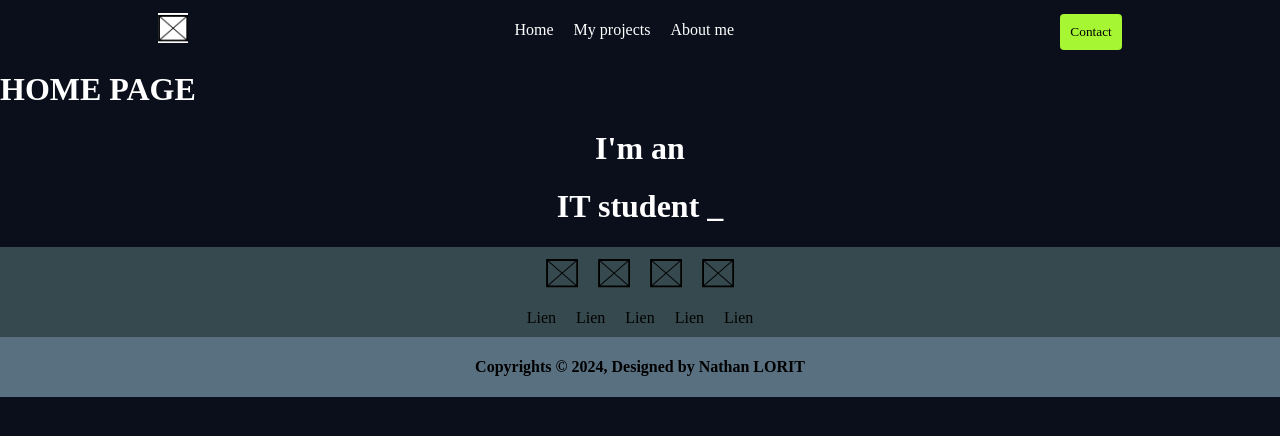
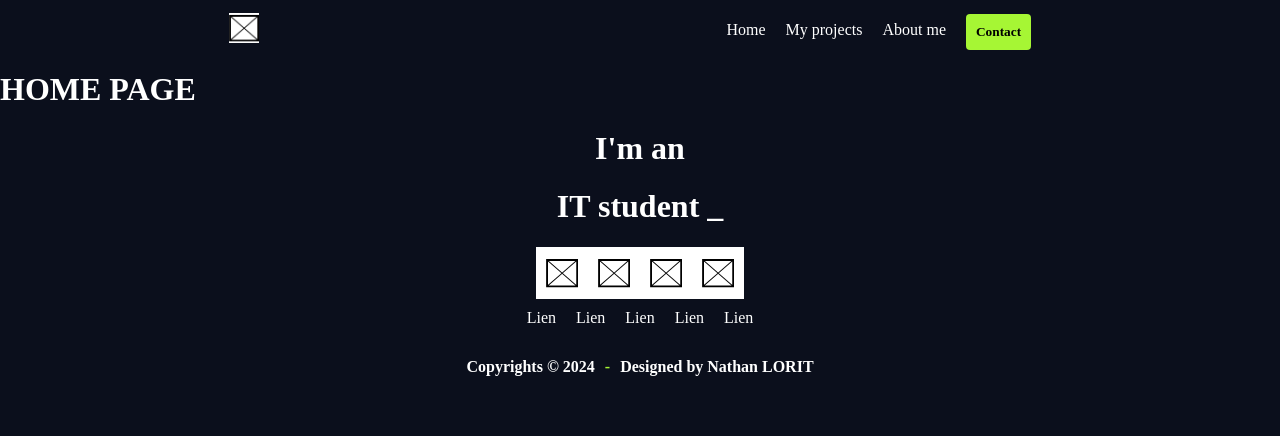
Before and after one commit to nlorit/Portfolio, a React (Create React App) app in the folder portfolio_website/: page / in a window 1280 px wide. Shown: the top 436 px of the page. Built offline with nearby package versions, Linux system fonts and the light colour scheme.

Commit message:
edit navabar and footer

```diff
--- a/portfolio_website/src/app/components/Footer/Footer.jsx
+++ b/portfolio_website/src/app/components/Footer/Footer.jsx
@@ -6,10 +6,10 @@ export default function Footer() {
     return (
         <div className="main_div_footer">
             <div class="logo_div_footer">
-                <img src={icon} alt="icon linkedIn"/>
-                <img src={icon} alt="icon linkedIn"/>
-                <img src={icon} alt="icon linkedIn"/>
-                <img src={icon} alt="icon linkedIn"/>
+                <img src={icon} alt="icon linkedIn" />
+                <img src={icon} alt="icon linkedIn" />
+                <img src={icon} alt="icon linkedIn" />
+                <img src={icon} alt="icon linkedIn" />
             </div>
             <div className="links_div_footer">
                 <a>Lien</a>
@@ -18,10 +18,10 @@ export default function Footer() {
                 <a>Lien</a>
                 <a>Lien</a>
             </div>
-            <div className="copyrights_div_footer">
-                <h4>
-                    Copyrights © 2024, Designed by Nathan LORIT
-                </h4>
+            <div className="main_copyrights_div_footer">
+                <h4>Copyrights © 2024</h4>
+                <h4 className="dash_copyrights_footer"> - </h4>
+                <h4>Designed by Nathan LORIT</h4>
             </div>
 
         </div>
--- a/portfolio_website/src/app/components/Navbar/Navbar.jsx
+++ b/portfolio_website/src/app/components/Navbar/Navbar.jsx
@@ -9,21 +9,22 @@ export default function Navbar() {
                         <img src={icon} />
                     </a>
                 </div>
-
+                <div className="right_div_navbar">
                     <div className="links_div_navbar">
-                    <a href="/">Home</a>
+                        <a className="active" href="/">Home</a>
                         <a href="/project">My projects</a>
                         <a href="/about">About me</a>
                     </div>
 
-                <div className = "button_div_navbar">
+                    <div className="button_div_navbar">
                         <button>
-                        <a href ="/about">
+                            <a href="/about">
                                 Contact
                             </a>
                         </button>
                     </div>
                 </div>
+            </div>
         </nav>
     )
 }
--- a/portfolio_website/src/app/styles/App.css
+++ b/portfolio_website/src/app/styles/App.css
@@ -1,6 +1,5 @@
 .main_div_footer {
-    background-color: var(--darkerblue);
-    color: #000;
+    color: white;
     font-family: "Rubik";
 }
 
@@ -9,8 +8,9 @@
     justify-content: center;
 }
 
-  .logo_div_footer img{
+.logo_div_footer img {
     padding: 10px;
+    background-color: white;
 }
 
 .links_div_footer {
@@ -18,15 +18,20 @@
     justify-content: center;
 }
 
-  .links_div_footer a{
+.links_div_footer a {
     padding: 10px;
 }
 
-  .copyrights_div_footer {
+.main_copyrights_div_footer {
     display: flex;
     justify-content: center;
     text-align: center;
-    background-color: var(--softdarkerblue);
+}
+
+.dash_copyrights_footer {
+    margin-left: 10px;
+    margin-right: 10px;
+    color: var(--accent-color);
 }
 
 .main_div_header img {
@@ -39,22 +44,18 @@
 .main_div_header h1 {
     text-align: center;
     z-index: 0;
-    position:relative
+    position: relative
 }
 
-  .main_div_header {
-
-  }
+.main_div_header {}
 
 .first_h1_header {
     font: 200;
 }
 
-  .second_h1_header {
+.second_h1_header {}
 
-  }
-
-  .logo_div_navbar img{
+.logo_div_navbar img {
     height: 30px;
     background-color: white;
 }
@@ -73,16 +74,38 @@
     text-decoration: none;
 }
 
-  .button_div_navbar button{
+.button_div_navbar button {
     border: none;
     margin-top: 4px;
     padding: 10px;
     border-radius: 4px;
     background-color: var(--accent-color);
+    margin-left: 10px;
 }
 
-  .button_div_navbar a{
+.button_div_navbar a {
     text-decoration: none;
     color: black;
     font-family: 'Rubik';
+    font-weight: bold;
+
 }
+
+.button_div_navbar a:hover {
+    text-decoration: none;
+    color: black;
+
+}
+
+.right_div_navbar {
+    display: flex;
+    align-items: center;
+    margin-right: 20px;
+}
+
+/* Active class a faire pour la page actuelle */
+
+a:hover {
+    text-decoration: none;
+    color: var(--accent-color);
+}
```
Lines whose indentation alone changed are shown as unchanged.
